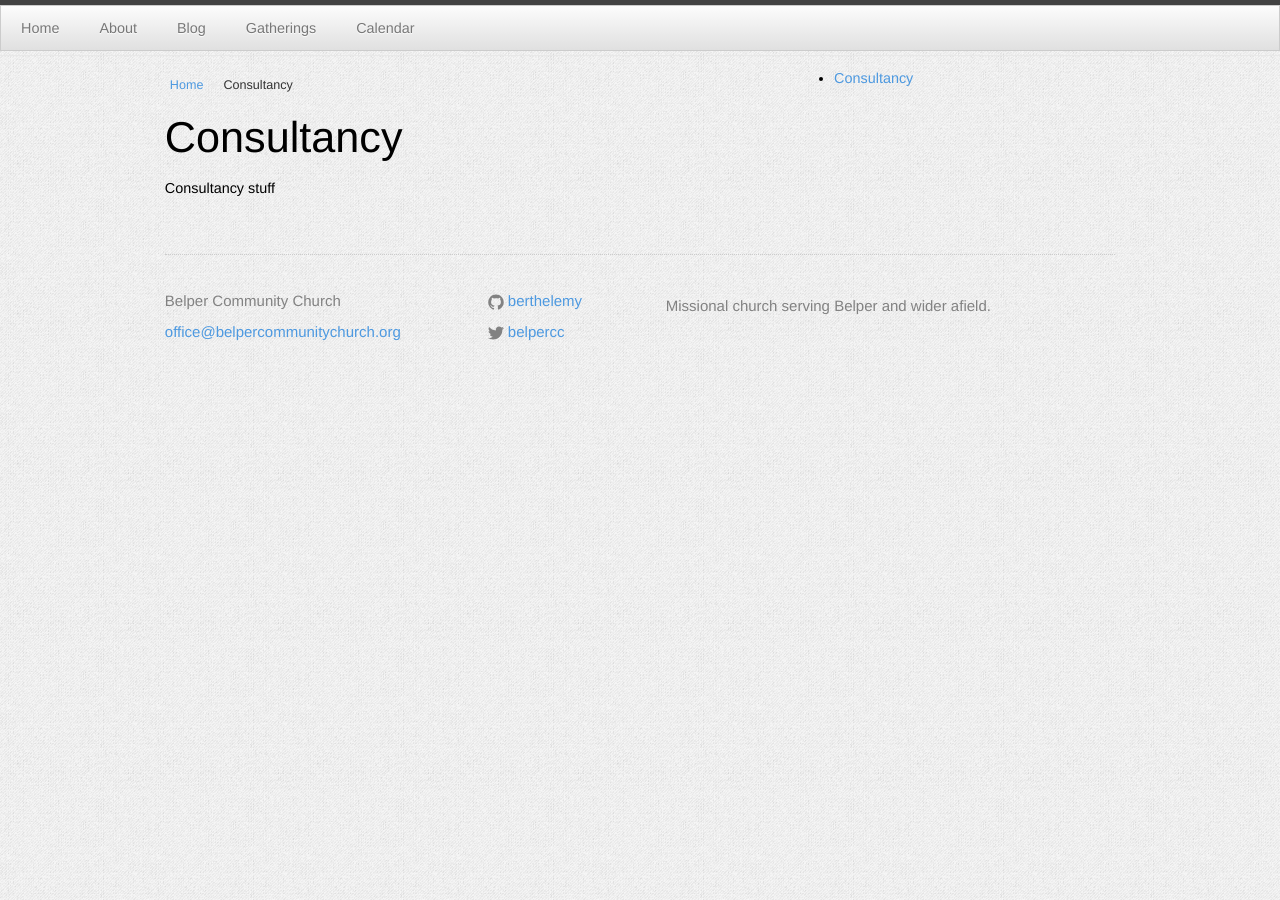
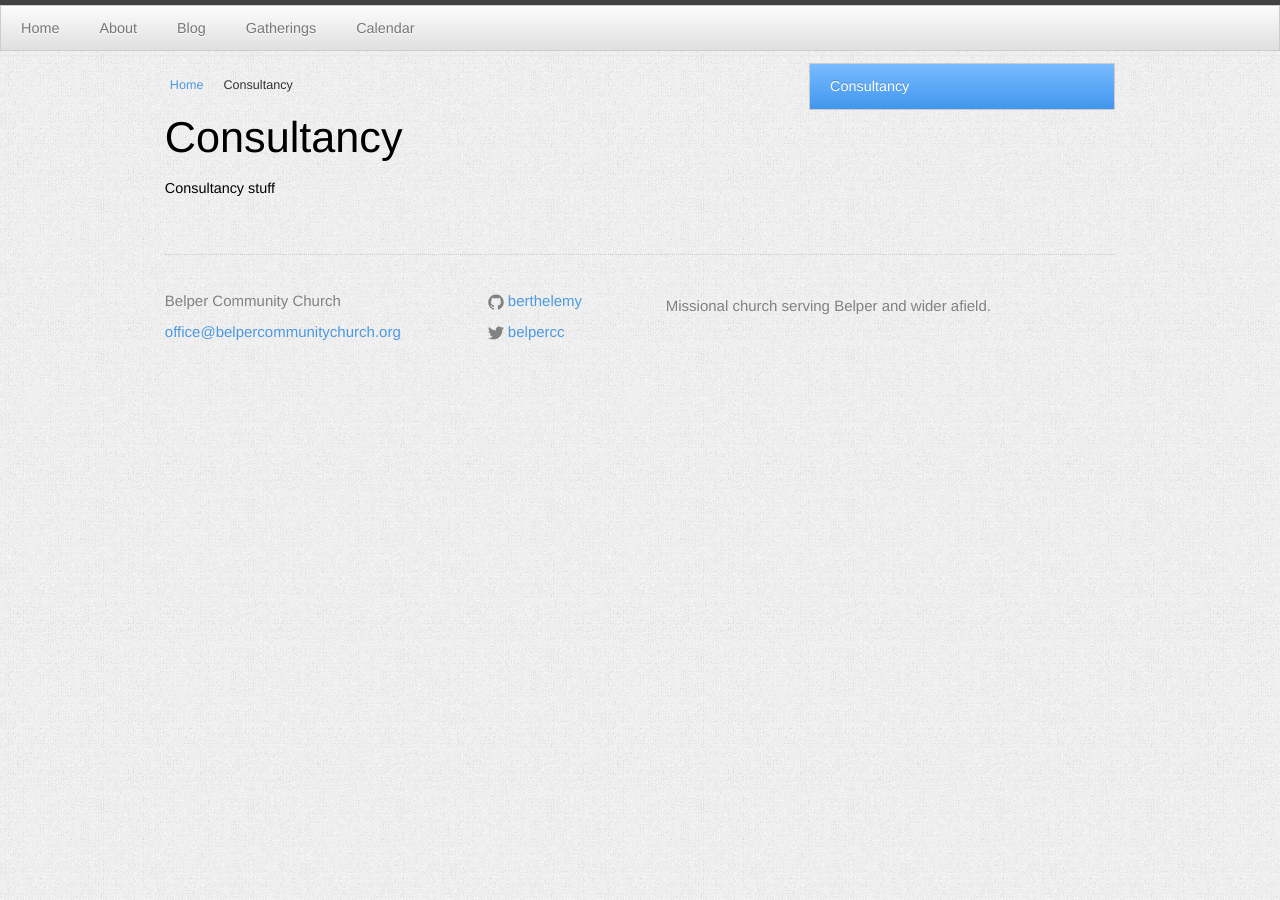
Before and after one commit to train50000/belpercommunitychurch, a Jekyll site: the page built from _pages/Gatherings/consultancy.md, in a window 1280 px wide. Built offline with Jekyll 4.4.1, drawn with Linux system fonts in a browser that asks for light colours; nearby versions of some CDN libraries.

Commit message:
header and side menu

```diff
--- a/_includes/header.html
+++ b/_includes/header.html
@@ -1,5 +1,4 @@
 <header class="site-header">
-
 <!-- Menu Horizontal -->
 
        {% include top-menu.html %}
--- a/_includes/side-menu.html
+++ b/_includes/side-menu.html
@@ -13,7 +13,7 @@
 <nav class="sidebar-item sidebar-item-menu">
 
 
-  <ul>
+  <ul class="menu vertical">
     {% for node in pages %}
       {% if node.url contains root %}
 
@@ -21,7 +21,7 @@
         {% assign node_depth = node_parts | size %}
 
         {% if node_depth == 3 %}
-          <li{% if page.url contains node.url %} class="active"{% endif %}>
+          <li{% if page.url contains node.url %} class="current"{% endif %}>
             <a href="{{ node.url }}">
               {% if node.link %}
                 {{ node.link }}
@@ -42,7 +42,7 @@
               <ul>
                 {% for subnode in pages %}
                   {% if subnode.url contains node_root and subnode.url != node_root %}
-                    <li{% if page.url contains subnode.url %} class="active"{% endif %}>
+                    <li{% if page.url contains subnode.url %} class="current"{% endif %}>
                       <a href="{{ subnode.url }}">
                         {% if subnode.link %}
                           {{ subnode.link }}
```
